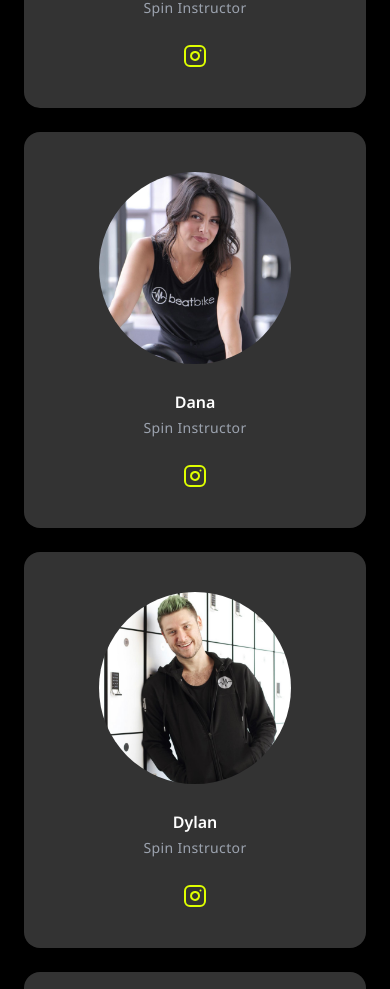
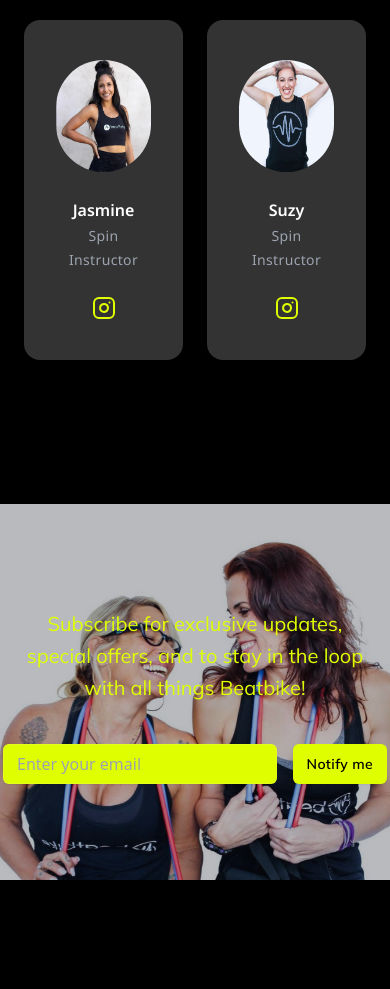
Before and after one commit to sphcastillo/beatbike, a Next.js app: page / in a window 390 px wide. Shown: the part 4467-5456 px from the top of the page. Built offline with nearby package versions, Linux system fonts and the light colour scheme.

Commit message:
Mobile screenc changes

```diff
--- a/components/Subscribe.tsx
+++ b/components/Subscribe.tsx
@@ -87,7 +87,7 @@ const mulish = Mulish({ subsets: ["latin"] });
                         </div>
                         <div className="mx-auto mt-10 max-w-2xl lg:mx-0 lg:max-w-none">
 
-                            <form className="mx-auto mt-10 flex max-w-md gap-x-4" >
+                            <form className="mx-auto mt-10 flex max-w-sm sm:max-w-md gap-x-4" >
                                 <label htmlFor="email-address" className="sr-only">
                                     Email address
                                 </label>
@@ -98,7 +98,7 @@ const mulish = Mulish({ subsets: ["latin"] });
                                     autoComplete="email"
                                     value={email}
                                     required
-                                    className="flex-auto rounded-md border-0 bg-[#DFFF00] px-3.5 py-2 text-black shadow-sm ring-1 ring-inset ring-white/10 focus:ring-2 focus:ring-inset focus:ring-white sm:text-sm sm:leading-6"
+                                    className="flex-auto rounded-md border-0 bg-[#DFFF00] sm: px-3.5 py-2 text-black shadow-sm ring-1 ring-inset ring-white/10 focus:ring-2 focus:ring-inset focus:ring-white sm:text-sm sm:leading-6"
                                     placeholder="Enter your email"
                                     onChange={(event) => setEmail(event.target.value)}
                                 />
--- a/components/Team.tsx
+++ b/components/Team.tsx
@@ -85,11 +85,11 @@ const people = [
           </div>
           <ul
             role="list"
-            className="mx-auto mt-20 grid max-w-2xl grid-cols-1 gap-6 sm:grid-cols-2 lg:mx-0 lg:max-w-none lg:grid-cols-3 lg:gap-8"
+            className="mx-auto mt-20 grid max-w-2xl grid-cols-2 gap-6 sm:grid-cols-2 lg:mx-0 lg:max-w-none lg:grid-cols-3 lg:gap-8"
           >
             {people.map((person) => (
               <li key={person.name} className="rounded-2xl bg-[#333333] px-8 py-10">
-                <Image className="mx-auto h-48 w-48 rounded-full md:h-56 md:w-56" src={person.imageUrl} alt="" width={192} height={192}/>
+                <Image className="mx-auto h-28 w-28 rounded-full md:h-56 md:w-56" src={person.imageUrl} alt="" width={192} height={192}/>
                 <div className={notoSans.className}>
                   <h3 className="mt-6 text-base font-semibold leading-7 tracking-normal text-white">{person.name}</h3>
                 </div>
```
